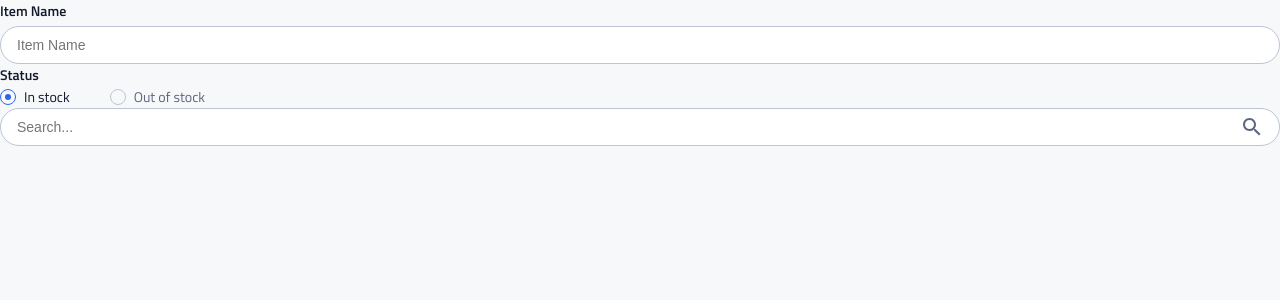
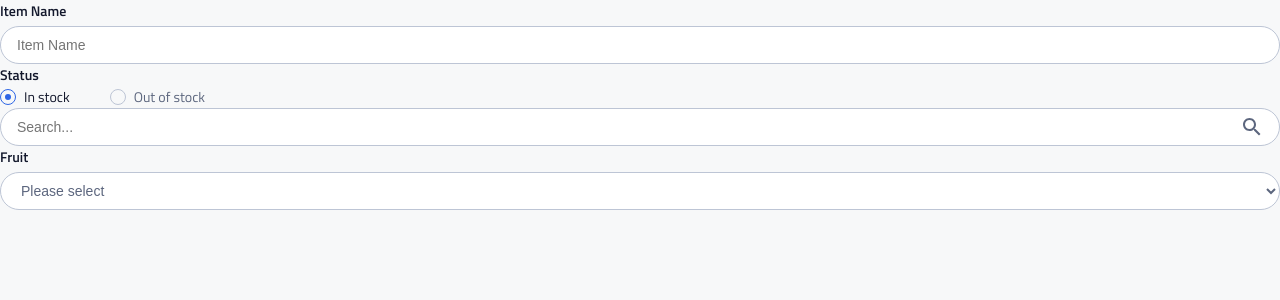
Before and after one commit to alperzini/instock-client, a React (Vite) app: page / in a window 1280 px wide. Shown: the top 300 px of the page. Built offline with nearby package versions, Linux system fonts and the light colour scheme.

Commit message:
add DropdownField component with custom styling for select tag

```diff
--- /dev/null
+++ b/src/components/FormFields/DropdownField/DropdownField.jsx
@@ -0,0 +1,24 @@
+import "./DropdownField.scss";
+import selectArrow from "../../../assets/icons/arrow_drop_down-24px.svg";
+import ErrorMessage from "../ErrorMessage/ErrorMessage.jsx";
+
+function DropdownField(props) {
+    const { label, name, id, placeholder, options, selectedValue, onChange, error, isError } = props;
+
+    return (
+        <div className="dropdown-field__wrapper">
+            <label className="dropdown-field__label" htmlFor={id}>{label}</label>
+            <select className={`dropdown-field__dropdown-input ${isError ? "dropdown-field__dropdown-input--error-border" : ""}`}
+                id={id} name={name} value={selectedValue} onChange={onChange} required >
+                <option className="dropdown-field__placeholdder-option" value="" disabled hidden>{placeholder}</option>
+                {options.map((option) => (
+                    <option key={option} className="dropdown-field__option" >
+                        {option}
+                    </option>
+                ))}
+            </select>
+            <ErrorMessage error={error} isError={isError} />
+        </div>
+    );
+}
+export default DropdownField;
--- /dev/null
+++ b/src/components/FormFields/DropdownField/DropdownField.scss
@@ -0,0 +1,135 @@
+@use "../../../styles/variables" as *;
+@use "../../../styles/functions" as *;
+@use "../../../styles/mixins" as *;
+
+.dropdown-field {
+    &__wrapper {
+        display: flex;
+        flex-direction: column;
+        gap: $ff-margin-top;
+    }
+
+    &__label {
+        font-size: $text-size-m-p2;
+        line-height: $line-height-m-p2;
+        color: $color-instock-black;
+        font-weight: $font-semi-bold;
+
+        @include tablet {
+            font-size: $text-size-dt-p2;
+            line-height: $line-height-dt-p2;
+        }
+    }
+
+    &__dropdown-input {
+        //Custom select styling
+        appearance: base-select;
+        background-color: $color-white;
+        display: flex;
+        align-items: center;
+
+        &::picker(select) {
+            appearance: base-select;
+            border: none;
+            border-top: 1px solid $color-cloud;
+            border-radius: $ff-br;
+            opacity: 0;
+            transition: all 0.4s allow-discrete;
+
+            &:popover-open {
+                opacity: 1;
+            }
+        }
+
+        @starting-style {
+            &::picker(select):popover-open {
+                opacity: 0;
+            }
+        }
+
+        &::picker-icon {
+            color: $color-slate;
+        }
+
+        &:open::picker-icon,
+        &:focus::picker-icon {
+            color: $color-instock-indigo;
+        }
+
+        outline: none;
+        font-size: $text-size-m-p2;
+        line-height: $line-height-m-p2;
+        color: $color-instock-black;
+        // color: $color-slate;
+        font-weight: $font-regular;
+        height: $ff-height-m;
+        padding: 0 $ff-padding-right 0 $ff-padding-left;
+        // margin: $ff-margin-top 0 $ff-margin-bottom 0;
+        border-radius: $ff-br;
+        border: 1px solid $color-cloud;
+
+        //Change color of placeholder only
+        &:invalid {
+            color: $color-slate;
+        }
+
+        &:focus,
+        &:open {
+            border-color: $color-instock-indigo;
+        }
+
+        &--error-border {
+            border-color: $color-red;
+        }
+
+        @include tablet {
+            font-size: $text-size-dt-p2;
+            line-height: $line-height-dt-p2;
+            height: $ff-height-dt;
+        }
+    }
+
+    &__placeholdder-option {
+        color: $color-slate;
+    }
+
+    &__option {
+        outline: none;
+        color: $color-instock-black;
+        line-height: $line-height-m-p2;
+        height: $ff-height-m;
+        border: 1px solid $color-cloud;
+        transition: 0.4s;
+        padding: 0 $ff-padding-right 0 $ff-padding-left;
+
+        &:first-of-type {
+            border-radius: $ff-br $ff-br 0 0;
+        }
+
+        &:last-of-type {
+            border-radius: 0 0 $ff-br $ff-br;
+        }
+
+        &:not(option:last-of-type) {
+            border-bottom: none;
+        }
+
+        &:hover,
+        &:focus {
+            background-color: $color-light-grey;
+        }
+
+        &:checked {
+            font-weight: $font-semi-bold;
+        }
+
+        &::checkmark {
+            display: none;
+        }
+
+        @include tablet {
+            line-height: $line-height-dt-p2;
+            height: $ff-height-dt;
+        }
+    }
+}
--- a/src/components/FormFields/QuantityField/QuantityField.scss
+++ b/src/components/FormFields/QuantityField/QuantityField.scss
@@ -38,7 +38,7 @@
         }
 
         &--error-border {
-            border-color: $color-red
+            border-color: $color-red;
         }
 
         @include tablet {
--- a/src/components/FormFields/TextField/TextField.scss
+++ b/src/components/FormFields/TextField/TextField.scss
@@ -38,7 +38,7 @@
         }
 
         &--error-border {
-            border-color: $color-red
+            border-color: $color-red;
         }
 
         @include tablet {
--- a/src/pages/WarehousesPage/WarehousesPage.jsx
+++ b/src/pages/WarehousesPage/WarehousesPage.jsx
@@ -2,6 +2,7 @@ import "./WarehousesPage.scss";
 import TextField from "../../components/FormFields/TextField/TextField";
 import StatusField from "../../components/FormFields/StatusField/StatusField";
 import SearchField from "../../components/FormFields/SearchField/SearchField";
+import DropdownField from "../../components/FormFields/DropdownField/DropdownField";
 import { useState } from "react";
 
 const WarehousesPage = ({ warehouses, setWarehouses }) => {
@@ -18,11 +19,17 @@ const WarehousesPage = ({ warehouses, setWarehouses }) => {
     const handleSearchChange = (event) => {
         setSearch(event.target.name.value);
     }
+    const [selectedFruit, setSelectedFruit] = useState('');
+    const options = ['Apple', 'Banana', 'Cranberry'];
+    const handleListChange = (event) => {
+        setSelectedFruit(event.target.value);
+    };
     return (
         <>
-            <TextField onChange={handleTextChange} type="email" label="Item Name" name="name" id="name" placeholder="Item Name" value={value} error="This field is required"  />
+            <TextField onChange={handleTextChange} type="email" label="Item Name" name="name" id="name" placeholder="Item Name" value={value} error="This field is required" />
             <StatusField legend="Status" name="status" selectedStatus={selectedStatus} onChange={handleRadioChange} />
             <SearchField onChange={handleSearchChange} name="search" id="search" placeholder="Search..." value={search} />
+            <DropdownField onChange={handleListChange} options={options} label="Fruit" name="fruit" id="fruit" placeholder="Please select" selectedValue={selectedFruit} isError={false} error="This field is required" />
         </>
     );
 };
```
